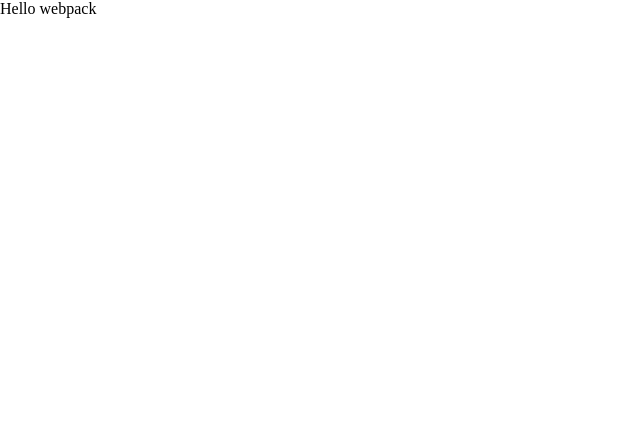
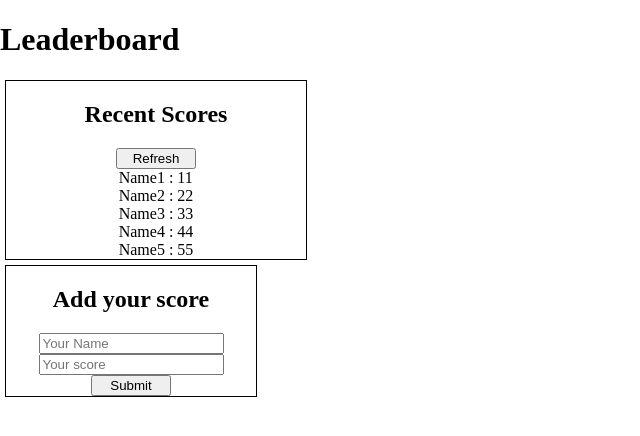
Before and after one commit to anas599/Leaderboard, a website built with webpack: page src/index.html in a window 1280 px wide. Shown: the whole page, without its empty margins (0-640 px from the left). Built offline with nearby package versions, Linux system fonts and the light colour scheme.

Commit message:
Add basic Layout

```diff
--- /dev/null
+++ b/src/addScore.js
@@ -0,0 +1,26 @@
+export default function addScoreSection() {
+  const element = document.createElement('div');
+  element.id = 'scoreForm';
+  const form = document.createElement('form');
+  const name = document.createElement('input');
+  const addYourH2 = document.createElement('h2');
+  addYourH2.innerHTML = 'Add your score';
+  form.classList.add('form');
+  element.appendChild(addYourH2);
+  name.setAttribute('placeholder', 'Your Name');
+  name.setAttribute('type', 'text');
+  form.appendChild(name);
+  form.classList.add('formScore');
+  element.appendChild(form);
+
+  const score = document.createElement('input');
+  score.setAttribute('placeholder', 'Your score');
+  score.setAttribute('type', 'text');
+  form.appendChild(score);
+
+  const submitBtn = document.createElement('button');
+  submitBtn.innerHTML = 'Submit';
+  form.appendChild(submitBtn);
+
+  return element;
+}
--- a/src/index.html
+++ b/src/index.html
@@ -4,9 +4,22 @@
     <meta charset="UTF-8">
     <meta http-equiv="X-UA-Compatible" content="IE=edge">
     <meta name="viewport" content="width=device-width, initial-scale=1.0">
-    <title>testing webpack</title>
+    <title>Leaderboard</title>
 </head>
 <body>
+    <h1>Leaderboard</h1>
+    <!-- <form action="" id="scoreForm1">
+        <p>Add Your Score</p>
+        <input type="text" name="yourname" id="" placeholder="Your Name">
+        <input type="number" name="yourscore" id="" placeholder="Your Score">
+    </form> -->
+    <section class="refreshSec">
+        <h2>Recent Scores</h2>
+        <button>Refresh</button>
+        <div id="scoreName">
 
+        </div>
+    </section>
+    <script src="./recentScores.js"></script>
 </body>
 </html>
--- a/src/index.js
+++ b/src/index.js
@@ -1,13 +1,6 @@
-import _ from 'lodash';
 import './style.css';
+import addScoreSection from './addScore.js';
+import displayRecent from './recentScores.js';
 
-function component() {
-  const element = document.createElement('div');
-
-  // Lodash, now imported by this script
-  element.innerHTML = _.join(['Hello', 'webpack'], ' ');
-
-  return element;
-}
-
-document.body.appendChild(component());
+document.body.appendChild(addScoreSection());
+document.body.appendChild(displayRecent());
--- /dev/null
+++ b/src/recentScores.js
@@ -0,0 +1,29 @@
+export default function displayRecent() {
+  const scoresBoard = [
+    {
+      name: 'Name1',
+      score: 11,
+    },
+    {
+      name: 'Name2',
+      score: 22,
+    },
+    {
+      name: 'Name3',
+      score: 33,
+    },
+    {
+      name: 'Name4',
+      score: 44,
+    },
+    {
+      name: 'Name5',
+      score: 55,
+    },
+  ];
+  const scoreBoardVar = scoresBoard.map((x) => `${x.name} : ${x.score}<br>`)
+    .join('');
+  document.getElementById('scoreName').innerHTML = scoreBoardVar;
+}
+// const scoreBoardSection = document.createElement('section');
+// scoreBoardSection.classList.add('scoreBoardSection');
--- a/src/style.css
+++ b/src/style.css
@@ -1,3 +1,33 @@
 body {
   margin: 0;
 }
+
+#scoreForm {
+  display: flex;
+  flex-direction: column;
+  width: 250px;
+  border: 1px black solid;
+  margin: 5px;
+  align-content: center;
+  justify-content: center;
+  align-items: center;
+}
+
+.formScore {
+  display: flex;
+  flex-direction: column;
+  align-items: center;
+}
+
+button {
+  width: 80px;
+}
+
+.refreshSec {
+  display: flex;
+  flex-direction: column;
+  border: 1px solid black;
+  width: 300px;
+  align-items: center;
+  margin: 5px;
+}
--- a/webpack.config.js
+++ b/webpack.config.js
@@ -1,7 +1,6 @@
 const path = require('path');
 const HtmlWebpackPlugin = require('html-webpack-plugin');
-// eslint-disable-next-line import/no-extraneous-dependencies
-const WebpackLighthousePlugin = require('webpack-lighthouse-plugin');
+// const WebpackLighthousePlugin = require('webpack-lighthouse-plugin');
 
 module.exports = {
   mode: 'development',
@@ -9,9 +8,9 @@ module.exports = {
     index: './src/index.js',
   },
   plugins: [
-    new WebpackLighthousePlugin({
-      url: 'http://localhost:8080/webpack-dev-server/',
-    }),
+    // new WebpackLighthousePlugin({
+    // url: 'http://localhost:9001',
+    // }),
     new HtmlWebpackPlugin({
       template: './src/index.html',
     }),
```
Also changed, not shown: dist/index.bundle.js, dist/index.html, dist/runtime.bundle.js.
